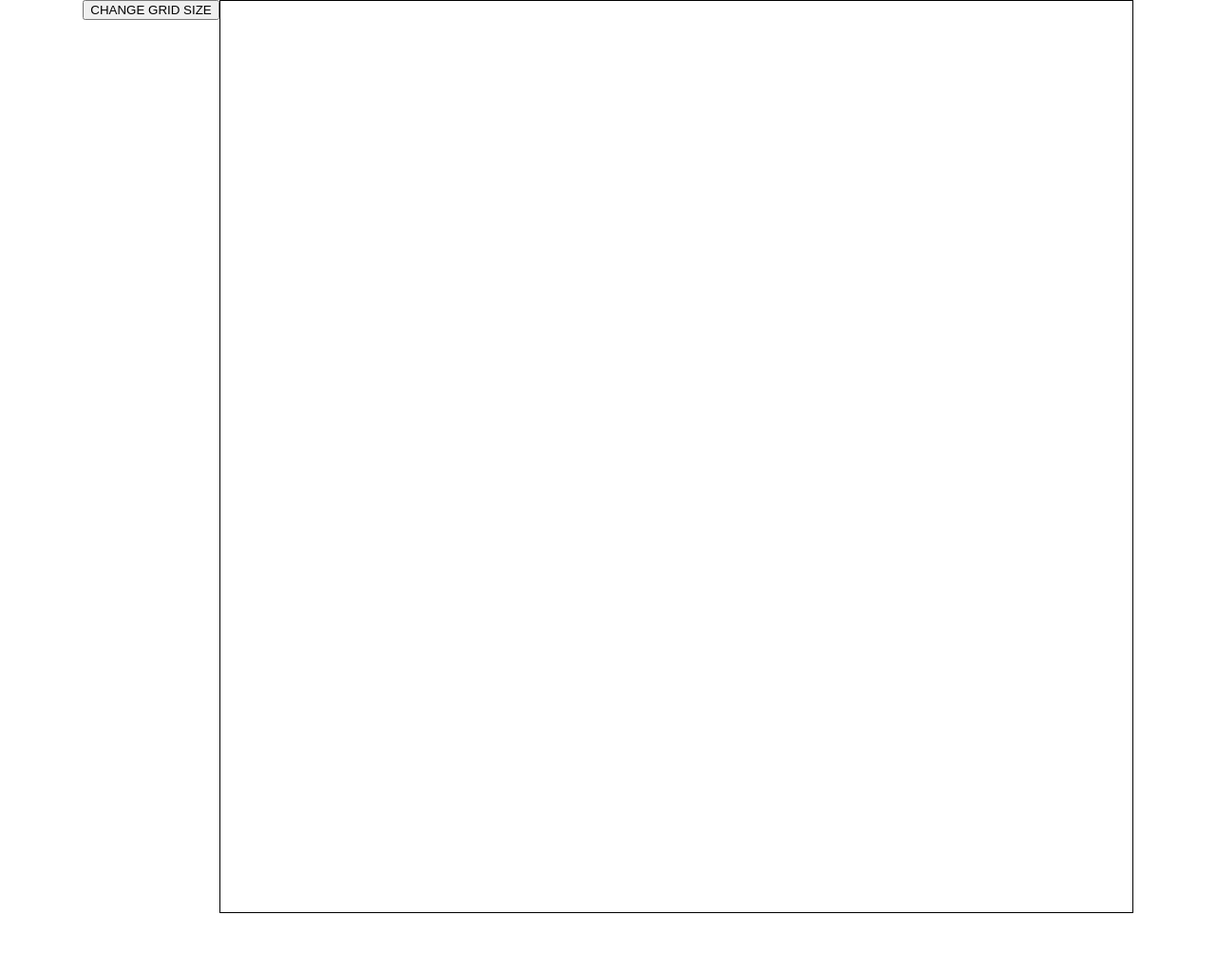
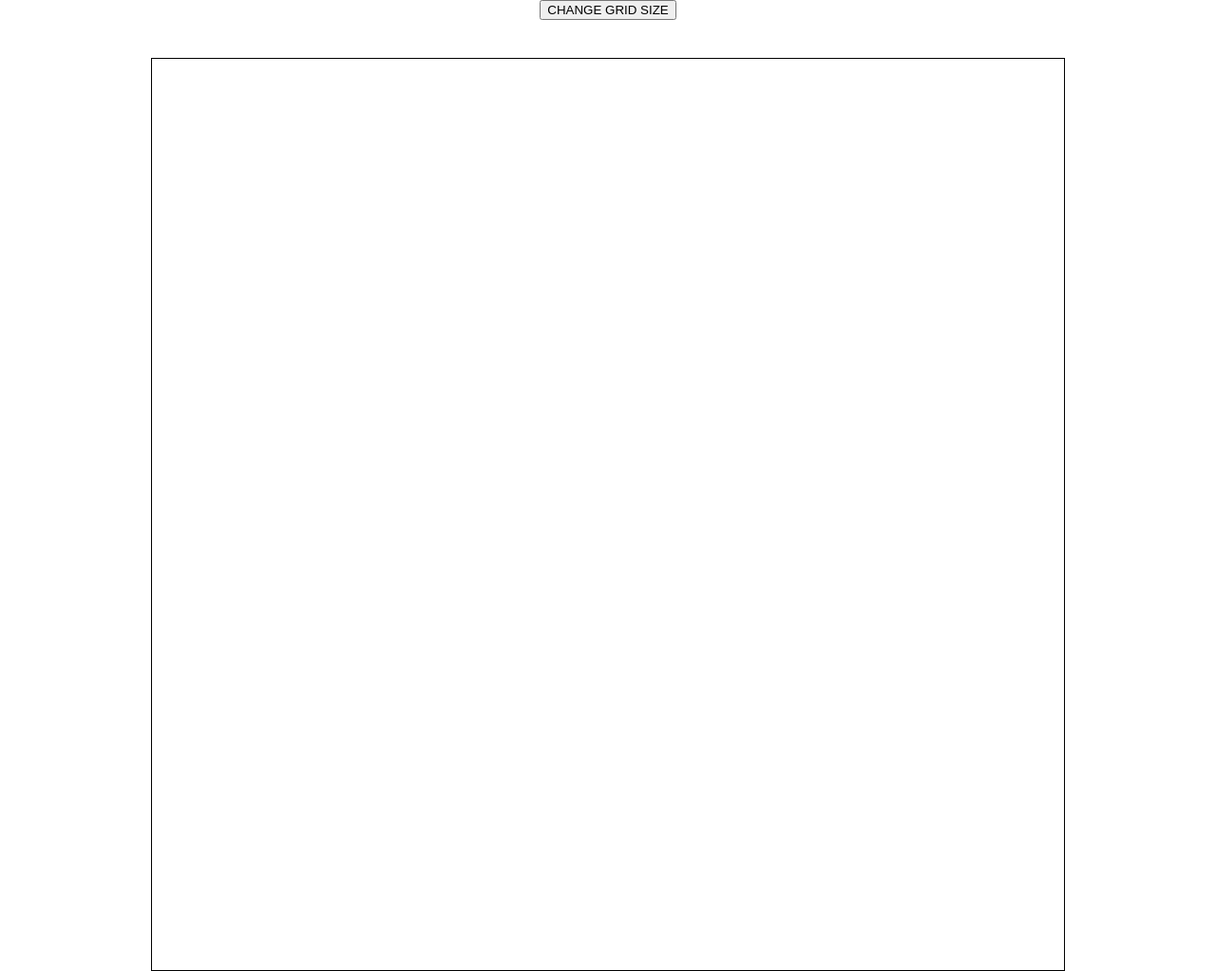
Before and after one commit to joaquinauc/etch-a-sketch, a plain HTML site: page index.html in a window 1280 px wide. Shown: the whole page at 95% size. Before the commit the page ends 962 px from the top, so only its background shows below. Drawn offline with Linux system fonts and the light colour scheme.

Commit message:
Fix layout of containers

```diff
--- a/styles.css
+++ b/styles.css
@@ -2,13 +2,15 @@ body {
     padding: 0;
     margin: 0;
     display: flex;
-    justify-content: center;
+    flex-direction: column;
+    align-items: center;
+    gap: 40px;
 }
 
 .container {
     display: flex;
     flex-wrap: wrap;
-    flex-basis: 960px;
+    max-width: 960px;
     border: 1px solid black;
 }
 
```
